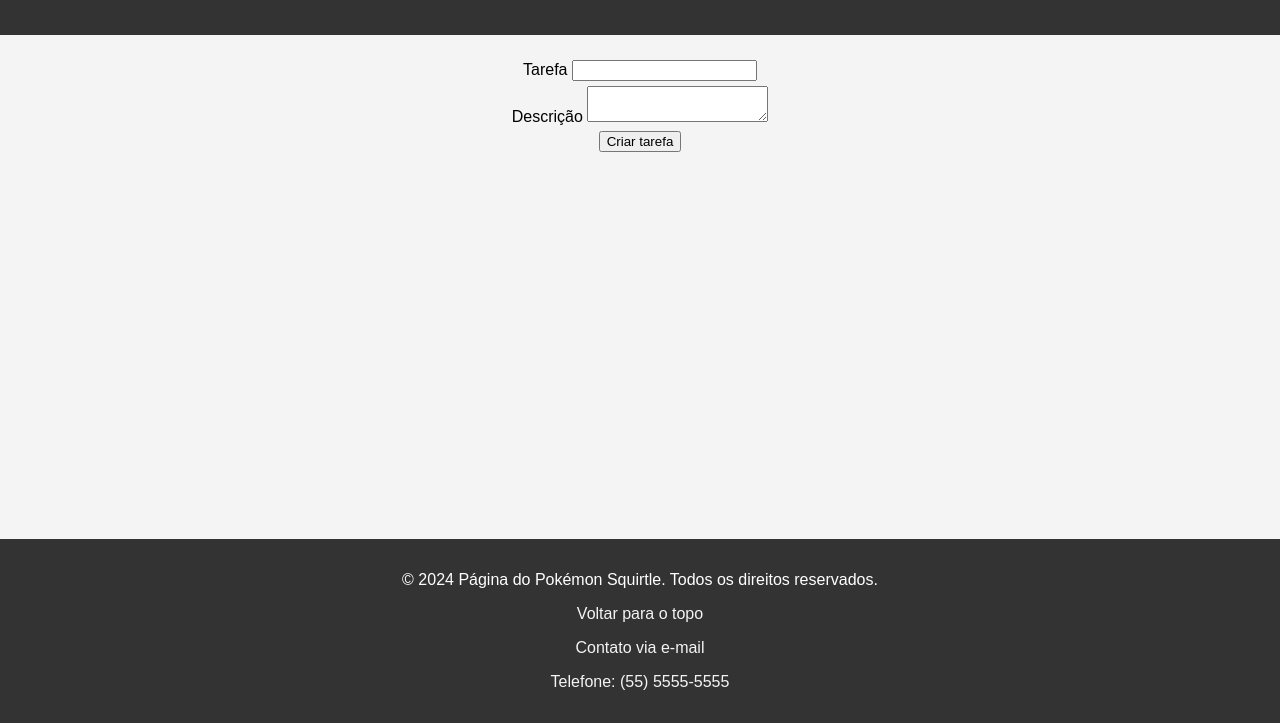
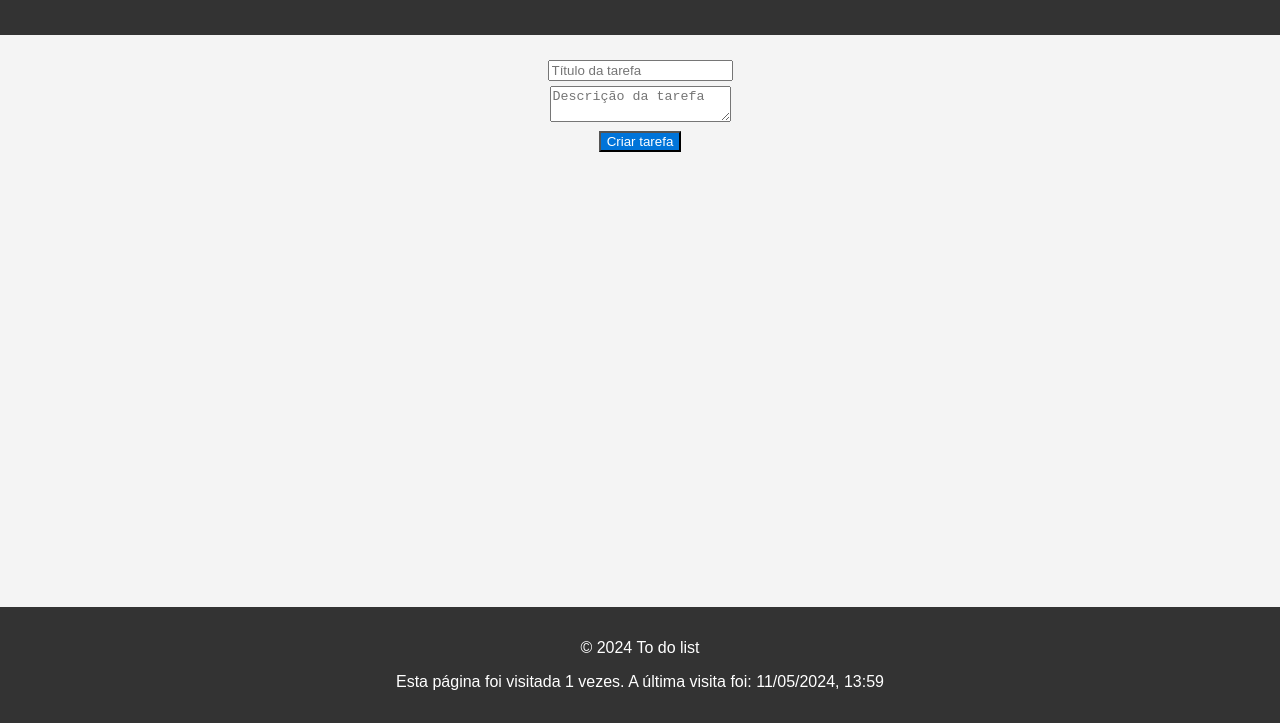
Before and after one commit to dcarm3/esoft5s-a-pw, a plain HTML site: page pages/todo/index.html in a window 1280 px wide. Shown: the part 77-800 px from the top of the page. Drawn offline with Linux system fonts and the light colour scheme.

Commit message:
style mudado

```diff
--- a/pages/todo/index.html
+++ b/pages/todo/index.html
@@ -15,11 +15,9 @@
     </header>
     <main>
         <form id="formTarefas" onsubmit="enviar()">
-            <label for="titulo">Tarefa</label>
-            <input type="text" id="titulo" name="titulo"><br>
-            <label for="descricao">Descrição</label>
-            <textarea name="descricao" id="descricao"></textarea><br>
-            <input type="submit" value="Criar tarefa">
+            <input type="text" id="titulo" name="titulo" placeholder="Título da tarefa"><br>
+            <textarea name="descricao" id="descricao" placeholder="Descrição da tarefa"></textarea><br>
+            <input type="submit" value="Criar tarefa" id="enviar">
         </form>
         <br>
         <ul class="listaTarefas">
@@ -27,13 +25,11 @@
     </main>
     <footer aria-label="Rodapé">
         <p aria-label="Copyright">
-            &copy; 2024 Página do Pokémon Squirtle. Todos os direitos reservados.
+            &copy; 2024 To do list
         </p>
-        <p><a href="#header">Voltar para o topo</a></p>
-        <p><a href="mailto:contato@squirtlepage.com">Contato via e-mail</a></p>
-        <p><a href="tel:+5555555555">Telefone: (55) 5555-5555</a></p>
     </footer>
     <script src="./index.js"></script>
+    <script src="../../index.js"></script>
 </body>
 
 </html>
--- a/pages/todo/index.js
+++ b/pages/todo/index.js
@@ -17,7 +17,7 @@ function carregarTarefas() {
 
     listaTarefas.forEach(function (tarefa) {
         const item = document.createElement("li");
-        item.innerText = `Título: ${tarefa.titulo}, Descrição: ${tarefa.descricao}`;
+        item.innerHTML = `Tarefa: ${tarefa.titulo} <br> Descrição: ${tarefa.descricao}`;
         lista.appendChild(item);
     });
 }
--- a/pages/todo/styles.css
+++ b/pages/todo/styles.css
@@ -49,3 +49,8 @@ input {
     margin-top: 5px;
     margin-bottom: 5px;
 }
+
+#enviar{
+    background-color: #0074d9;
+    color: white;
+}
```
